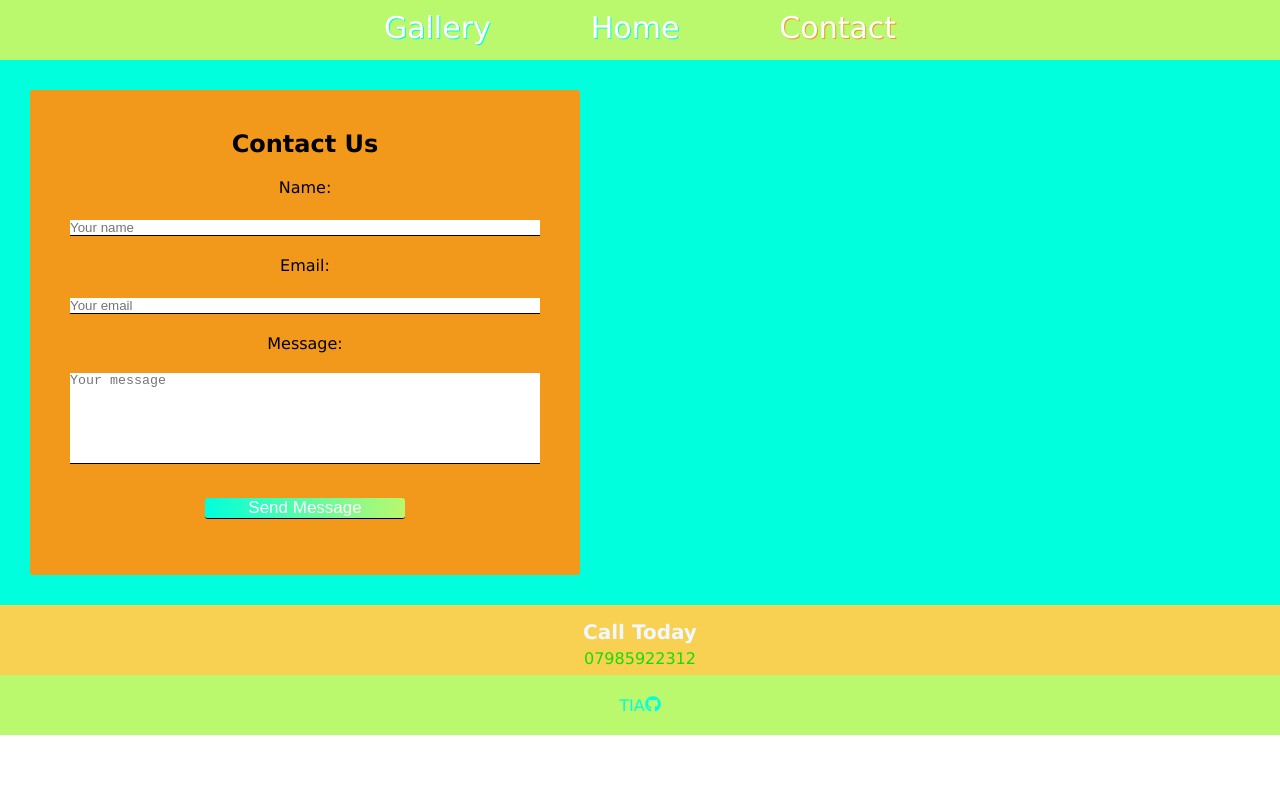
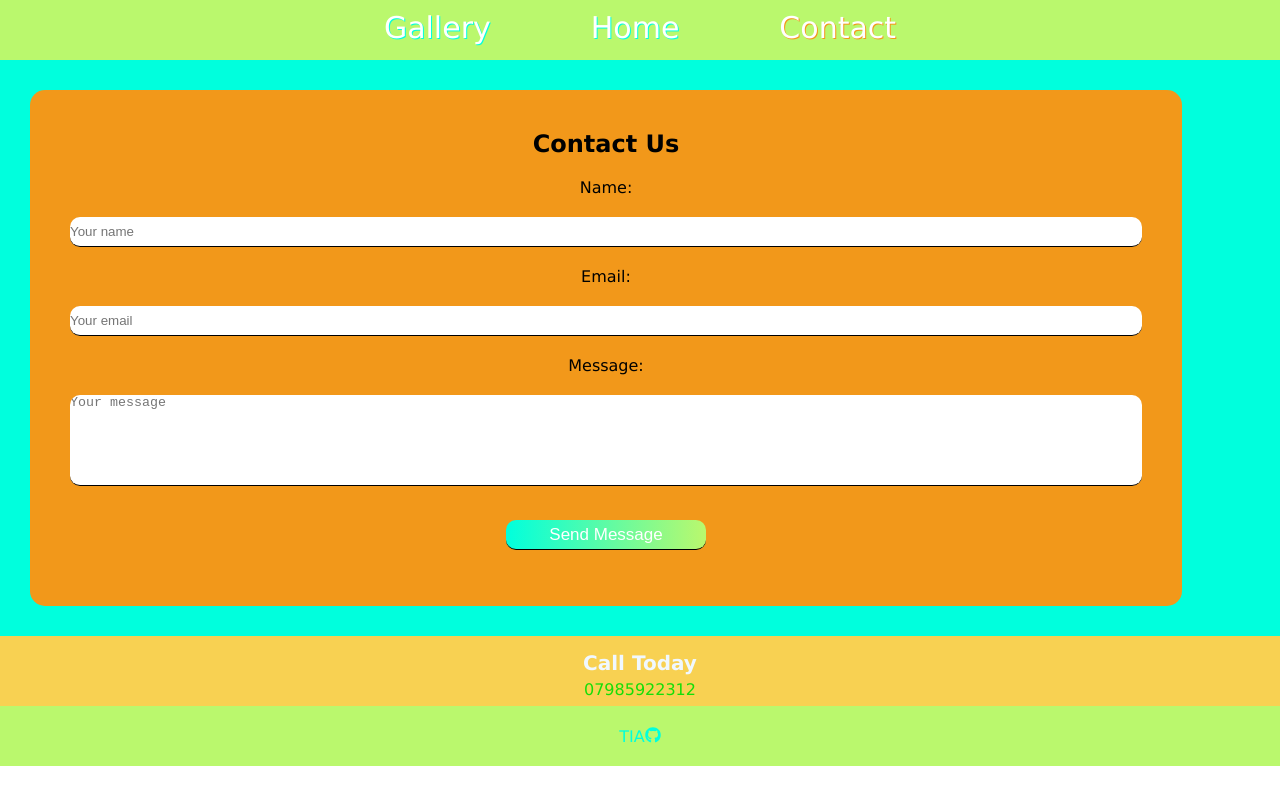
Before and after one commit to tyrkgithub/landscaping, a React (Create React App) app: page /contact in a window 1280 px wide. Built offline with nearby package versions, Linux system fonts and the light colour scheme.

Commit message:
added more styling for form page

```diff
--- a/src/components/belowHero/belowHero.css
+++ b/src/components/belowHero/belowHero.css
@@ -15,6 +15,9 @@
   margin: 0;
 }
 
+.loactionUlDiv{
+  text-shadow: 1px 1px var(--clr5);
+}
 .belowBelow{
   background-color: var(--clr3);
   position: relative;
@@ -25,12 +28,14 @@
 .belowLocation {
   margin: 0;
   padding: 10px;
+  text-shadow: 1px 1px var(--clr5);
 }
 
 .location {
   list-style: none;
   display: inline;
   padding: 30px;
+  text-shadow: 1px 1px var(--clr2);
 
 }
 .loactionUl{
--- a/src/components/contactForm/contactForm.css
+++ b/src/components/contactForm/contactForm.css
@@ -1,12 +1,16 @@
 .form{
-    max-width: 550px;
     width: 90%;
     background: var(--clr5);
     margin: 30px;
     padding: 40px;
     border-radius: 3px;
     box-sizing: border-box;
+    justify-content: center;
+    border-radius: 15px;
+
 }
+
+
 
 h1 {
     margin: 0;
@@ -26,7 +30,12 @@ input, textarea {
     outline: none;
     resize: none;
     border: none;
+    border-radius: 10px;
     border-bottom: 1px solid black;
+}
+
+input {
+    height: 30px;
 }
 
 input[type="text"]:focus, textarea:focus  {
@@ -42,7 +51,7 @@ textarea::-webkit-scrollbar-thumb {
 
 }
 
-.centr {
+.center {
     text-align: center;
 }
 
@@ -54,7 +63,7 @@ input[type="submit"]{
     color: white;
     font-size: 17px;
     cursor: pointer;
-    border-radius: 3px;
+    border-radius: 10px;
 
 }
 
--- a/src/components/contactForm/contactForm.js
+++ b/src/components/contactForm/contactForm.js
@@ -13,28 +13,68 @@ function ContactForm() {
 
 function validateForm(){
 
-console.log("yes it works durrrr")
+  clearMessages();
+  let errorFlag = false;
+
+if(nameInput.value.length < 1){
+  errorNodes[0].innerText = "Name cannot be blank";
+  nameInput.classList.add("error-border");
+  errorFlag = true;
+}
+
+if(!emailIsValid(email.value)){
+  errorNodes[1].innerText = "Invailid email address";
+  email.classList.add("error-border");
+    errorFlag = true;
+
+}
+
+if(message.value.length < 1){
+  errorNodes[2].innerText = "Please enter message";
+  message.classList.add("error-border");
+    errorFlag = true;
+
+}
+if(!errorFlag){
+  success.innerText = "Success!";
+}
+
+}
+
+function clearMessages(){
+  for(let i = 0; i < errorNodes.length; i++){
+    errorNodes[i].innerText = "";
+  }
+  success.innerText = "";
+  nameInput.classList.remove("error-border")
+  email.classList.remove("error-border")
+  message.classList.remove("error-border")
+}
+
+function emailIsValid(email){
+  let pattern = /\S+@\S+\.\S+/;
+  return pattern.test(email);
 }
 
   return (
     <div className="contactForm">
      <div id="overlay">
-        <form className="form"  onSubmit={(event) => {
+        <form target="_blank" className="form"  onSubmit={(event) => {
        event.preventDefault();
        validateForm();
- }   }>
+ }   } action="https://formsubmit.co/tiayorke@hotmail.co.uk" method="POST">
             <h1>Contact Us</h1>
 
             <label htmlFor="name">Name:</label>
-            <input type="text" id="name" placeholder="Your name"/>
+            <input type="text" name="name" id="name" placeholder="Your name"/>
             <small className="error"></small>
 
             <label htmlFor="email">Email:</label>
-            <input type="text" id="email" placeholder="Your email"/>
+            <input type="email" name="email" id="email" placeholder="Your email"/>
             <small className="error"></small>
 
             <label htmlFor="message">Message:</label>
-            <textarea id="message" placeholder="Your message" rows="6"></textarea>
+            <textarea type="message" name="message" id="message" placeholder="Your message" rows="6"></textarea>
             <small className="error"></small>
 
             <div className="center">
```
